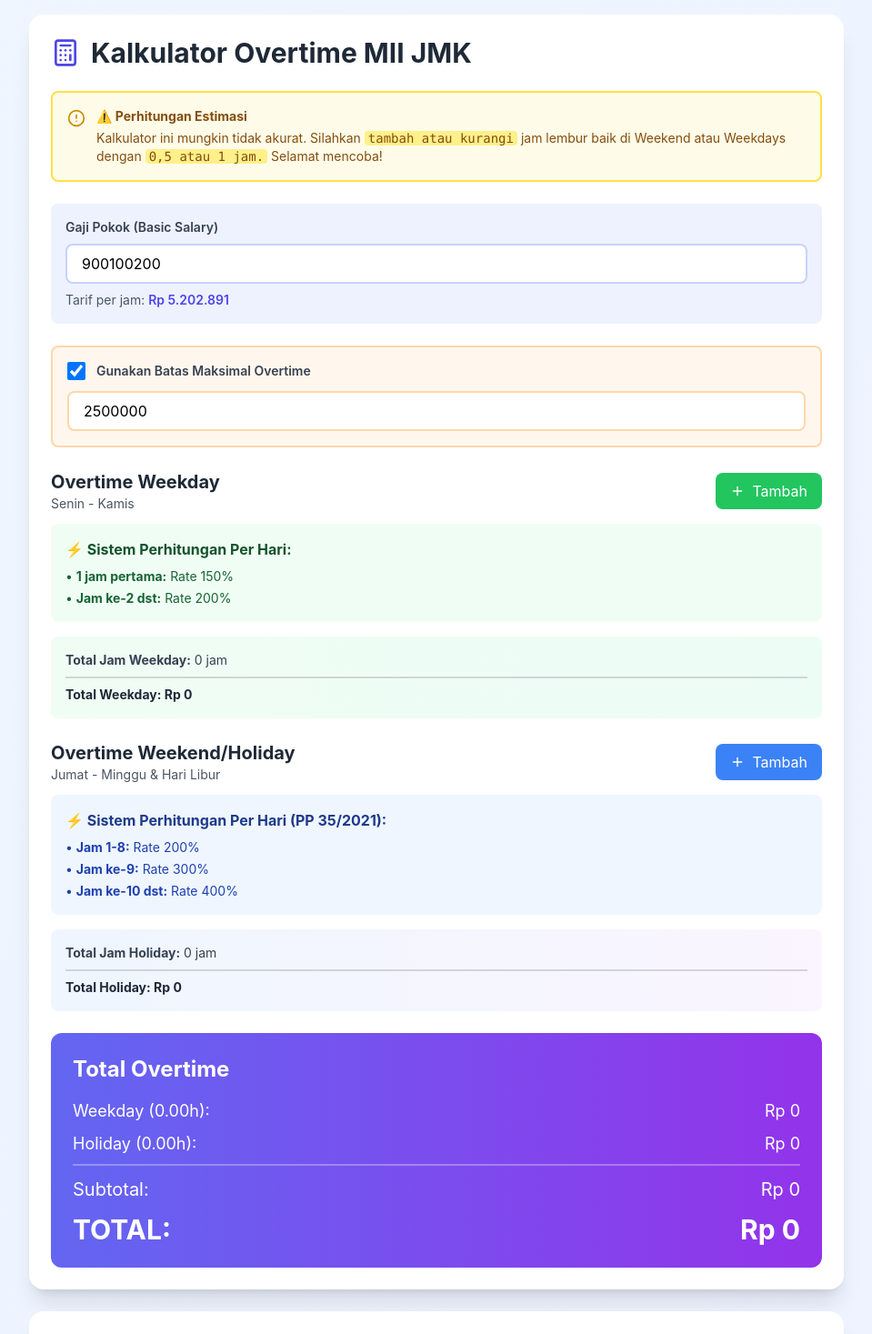
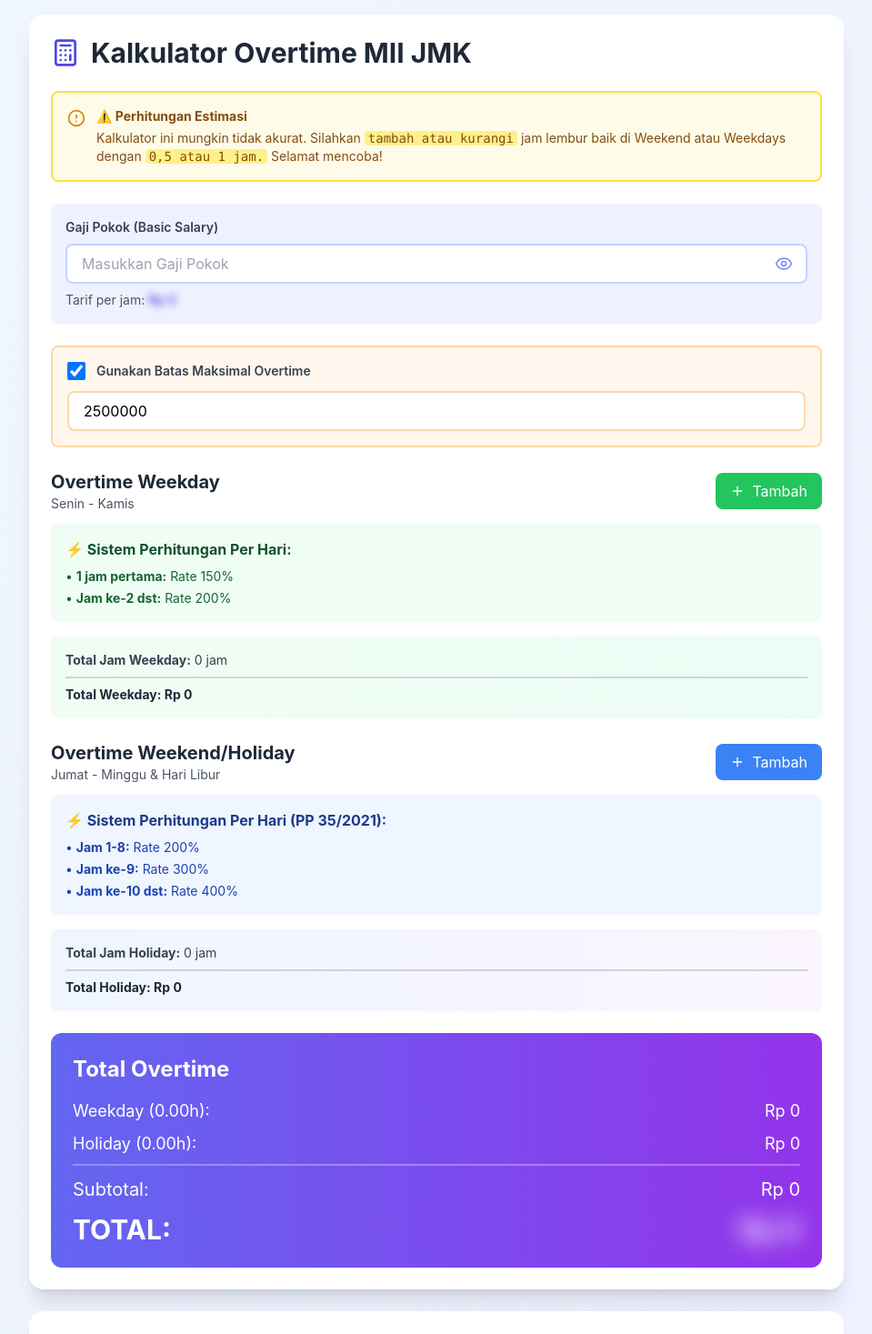
Before and after one commit to rizukid14/overtime-js, a React (Create React App) app: page / in a window 1280 px wide. Shown: the top 1467 px of the page at 91% size, without its empty margins (160-1119 px from the left). Built offline with nearby package versions, Linux system fonts and the light colour scheme.

Commit message:
perubahan textbox dan behavior UI

```diff
--- a/src/App.js
+++ b/src/App.js
@@ -1,17 +1,18 @@
 import React, { useState } from 'react';
-import { Plus, Trash2, Calculator, AlertCircle } from 'lucide-react';
+import { Plus, Trash2, Calculator, AlertCircle, Eye, EyeOff } from 'lucide-react';
 
 export default function OvertimeCalculator() {
-  const [basicSalary, setBasicSalary] = useState(900100200)
+  const [basicSalary, setBasicSalary] = useState()
   const [weekdayEntries, setWeekdayEntries] = useState([]);
   const [holidayEntries, setHolidayEntries] = useState([]);
   const [maxCap, setMaxCap] = useState(2500000);
   const [useMaxCap, setUseMaxCap] = useState(true);
+  const [showSalary, setShowSalary] = useState(false);
 
-  const hourlyRate = basicSalary / 173;
+  const hourlyRate = (parseFloat(basicSalary) || 0) / 173;
 
   const addEntry = (type) => {
-    const newEntry = { hours: '', date: '' };
+    const newEntry = { hours: '' };
     if (type === 'weekday') {
       setWeekdayEntries([...weekdayEntries, newEntry]);
     } else {
@@ -113,8 +114,11 @@ export default function OvertimeCalculator() {
   const weekdayCalc = calculateWeekdayProgressive();
   const holidayCalc = calculateHolidayProgressive();
   const calculatedTotal = weekdayCalc.total + holidayCalc.total;
-  const grandTotal = useMaxCap ? Math.min(calculatedTotal, maxCap) : calculatedTotal;
-  const isCapped = useMaxCap && calculatedTotal > maxCap;
+
+  const parsedMaxCap = parseFloat(maxCap) || 0;
+  const grandTotal = useMaxCap ? Math.min(calculatedTotal, parsedMaxCap) : calculatedTotal;
+  const finalTotal = (parseFloat(basicSalary) || 0) + grandTotal;
+  const isCapped = useMaxCap && calculatedTotal > parsedMaxCap;
 
   const weekdayHours = weekdayEntries.reduce((sum, e) => sum + (parseFloat(e.hours) || 0), 0);
   const holidayHours = holidayEntries.reduce((sum, e) => sum + (parseFloat(e.hours) || 0), 0);
@@ -151,14 +155,23 @@ export default function OvertimeCalculator() {
             <label className="block text-sm font-semibold text-gray-700 mb-2">
               Gaji Pokok (Basic Salary)
             </label>
+            <div className="relative group">
                           <input
-              type="number"
+                            type={showSalary ? "number" : "password"}
                             value={basicSalary}
-              onChange={(e) => setBasicSalary(parseFloat(e.target.value) || 0)}
-              className="w-full px-4 py-2 border-2 border-indigo-200 rounded-lg focus:ring-2 focus:ring-indigo-500 focus:border-transparent"
-            />
+                            onChange={(e) => setBasicSalary(e.target.value)}
+                            className="w-full px-4 py-2 border-2 border-indigo-200 rounded-lg focus:ring-2 focus:ring-indigo-500 focus:border-transparent transition-all duration-300"
+                            placeholder="Masukkan Gaji Pokok"
+                          />              <button
+                onClick={() => setShowSalary(!showSalary)}
+                className="absolute right-3 top-1/2 -translate-y-1/2 p-1 text-indigo-400 hover:text-indigo-600 transition-colors"
+                title={showSalary ? "Sembunyikan Gaji" : "Tampilkan Gaji"}
+              >
+                {showSalary ? <EyeOff className="w-5 h-5" /> : <Eye className="w-5 h-5" />}
+              </button>
+            </div>
             <p className="text-sm text-gray-600 mt-2">
-              Tarif per jam: <span className="font-semibold text-indigo-600">{formatCurrency(hourlyRate)}</span>
+              Tarif per jam: <span className={`font-semibold text-indigo-600 transition-all duration-300 ${!showSalary ? 'blur-sm select-none' : ''}`}>{formatCurrency(hourlyRate)}</span>
             </p>
           </div>
 
@@ -178,7 +191,7 @@ export default function OvertimeCalculator() {
               <input
                 type="number"
                 value={maxCap}
-                onChange={(e) => setMaxCap(parseFloat(e.target.value) || 0)}
+                onChange={(e) => setMaxCap(e.target.value)}
                 className="w-full px-4 py-2 border-2 border-orange-200 rounded-lg focus:ring-2 focus:ring-orange-500"
                 placeholder="Maksimal overtime per bulan"
               />
@@ -211,24 +224,21 @@ export default function OvertimeCalculator() {
             </div>
 
             {weekdayEntries.map((entry, idx) => (
-              <div key={idx} className="flex gap-3 mb-3">
+              <div key={idx} className="flex gap-3 mb-3 items-center">
+                <div className="flex-1 flex items-center relative">
                   <input
                     type="number"
-                  placeholder="Jam"
+                    placeholder="Masukkan Jumlah Jam"
                     value={entry.hours}
                     onChange={(e) => updateEntry('weekday', idx, 'hours', e.target.value)}
-                  className="w-24 px-3 py-2 border-2 border-gray-200 rounded-lg focus:ring-2 focus:ring-green-500"
+                    className="w-full pl-3 pr-12 py-2 border-2 border-gray-200 rounded-lg focus:ring-2 focus:ring-green-500 transition-all"
                   />
-                <input
-                  type="text"
-                  placeholder="Tanggal/Keterangan"
-                  value={entry.date}
-                  onChange={(e) => updateEntry('weekday', idx, 'date', e.target.value)}
-                  className="flex-1 px-3 py-2 border-2 border-gray-200 rounded-lg focus:ring-2 focus:ring-green-500"
-                />
+                  <span className="absolute right-3 text-sm font-semibold text-gray-400">Jam</span>
+                </div>
                 <button
                   onClick={() => removeEntry('weekday', idx)}
-                  className="px-3 py-2 bg-red-500 text-white rounded-lg hover:bg-red-600"
+                  className="px-3 py-2 bg-red-100 text-red-600 rounded-lg hover:bg-red-500 hover:text-white transition-colors"
+                  title="Hapus baris"
                 >
                   <Trash2 className="w-4 h-4" />
                 </button>
@@ -284,24 +294,21 @@ export default function OvertimeCalculator() {
             </div>
 
             {holidayEntries.map((entry, idx) => (
-              <div key={idx} className="flex gap-3 mb-3">
+              <div key={idx} className="flex gap-3 mb-3 items-center">
+                <div className="flex-1 flex items-center relative">
                   <input
                     type="number"
-                  placeholder="Jam"
+                    placeholder="Masukkan Jumlah Jam"
                     value={entry.hours}
                     onChange={(e) => updateEntry('holiday', idx, 'hours', e.target.value)}
-                  className="w-24 px-3 py-2 border-2 border-gray-200 rounded-lg focus:ring-2 focus:ring-blue-500"
+                    className="w-full pl-3 pr-12 py-2 border-2 border-gray-200 rounded-lg focus:ring-2 focus:ring-blue-500 transition-all"
                   />
-                <input
-                  type="text"
-                  placeholder="Tanggal/Keterangan"
-                  value={entry.date}
-                  onChange={(e) => updateEntry('holiday', idx, 'date', e.targe.value)}
-                  className="flex-1 px-3 py-2 border-2 border-gray-200 rounded-lg focus:ring-2 focus:ring-blue-500"
-                />
+                  <span className="absolute right-3 text-sm font-semibold text-gray-400">Jam</span>
+                </div>
                 <button
                   onClick={() => removeEntry('holiday', idx)}
-                  className="px-3 py-2 bg-red-500 text-white rounded-lg hover:bg-red-600"
+                  className="px-3 py-2 bg-red-100 text-red-600 rounded-lg hover:bg-red-500 hover:text-white transition-colors"
+                  title="Hapus baris"
                 >
                   <Trash2 className="w-4 h-4" />
                 </button>
@@ -360,7 +367,12 @@ export default function OvertimeCalculator() {
                 )}
                 <div className="flex justify-between text-3xl font-bold mt-3">
                   <p>TOTAL:</p>
-                  <p>{formatCurrency(grandTotal)}</p>
+                  <p
+                    className="blur-md hover:blur-none transition-all duration-300 cursor-help select-none"
+                    title="Hover untuk melihat total (Gaji + Lembur)"
+                  >
+                    {formatCurrency(finalTotal)}
+                  </p>
                 </div>
               </div>
             </div>
--- a/src/index.css
+++ b/src/index.css
@@ -11,3 +11,14 @@ code {
   font-family: source-code-pro, Menlo, Monaco, Consolas, 'Courier New',
     monospace;
 }
+
+/* Hide number input spinners */
+input::-webkit-outer-spin-button,
+input::-webkit-inner-spin-button {
+  -webkit-appearance: none;
+  margin: 0;
+}
+
+input[type=number] {
+  -moz-appearance: textfield;
+}
```
Lines whose indentation alone changed are shown as unchanged.
